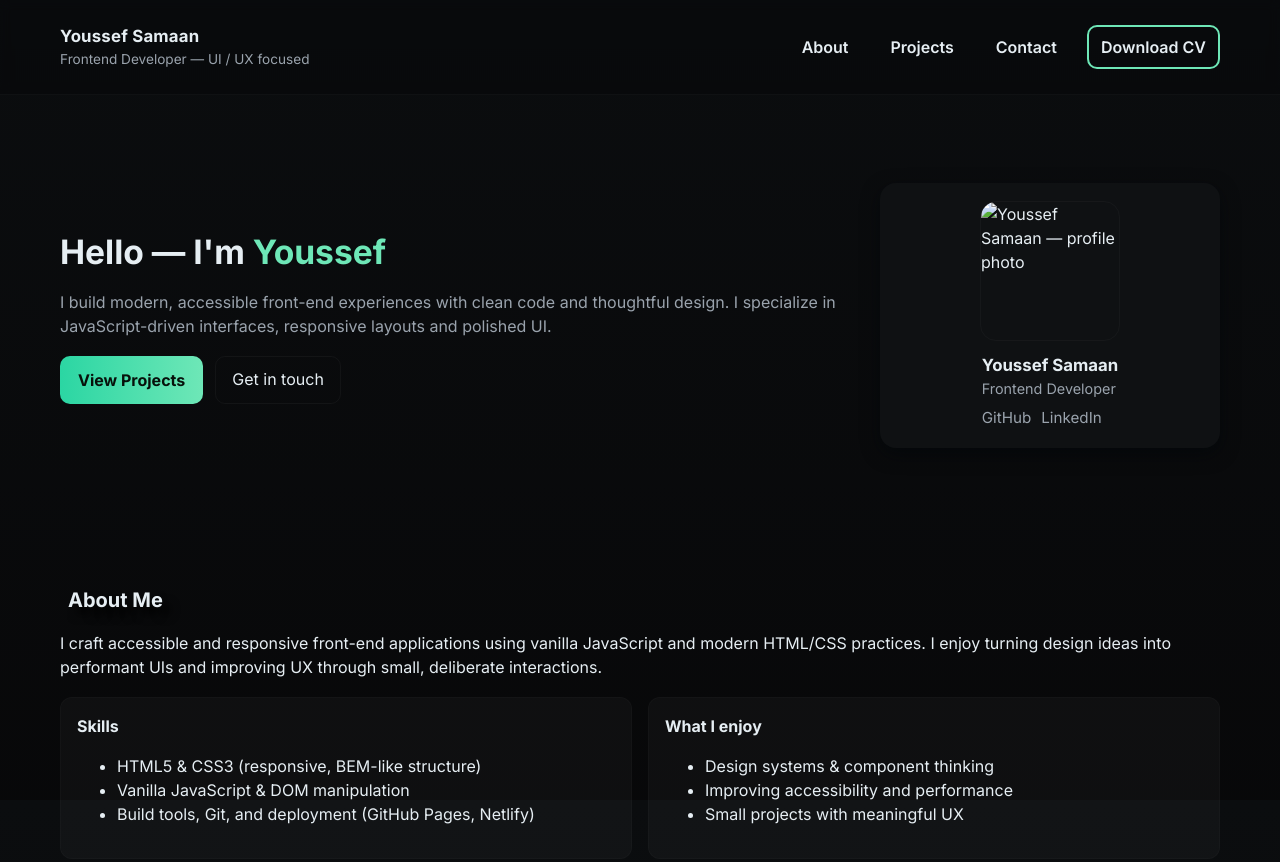
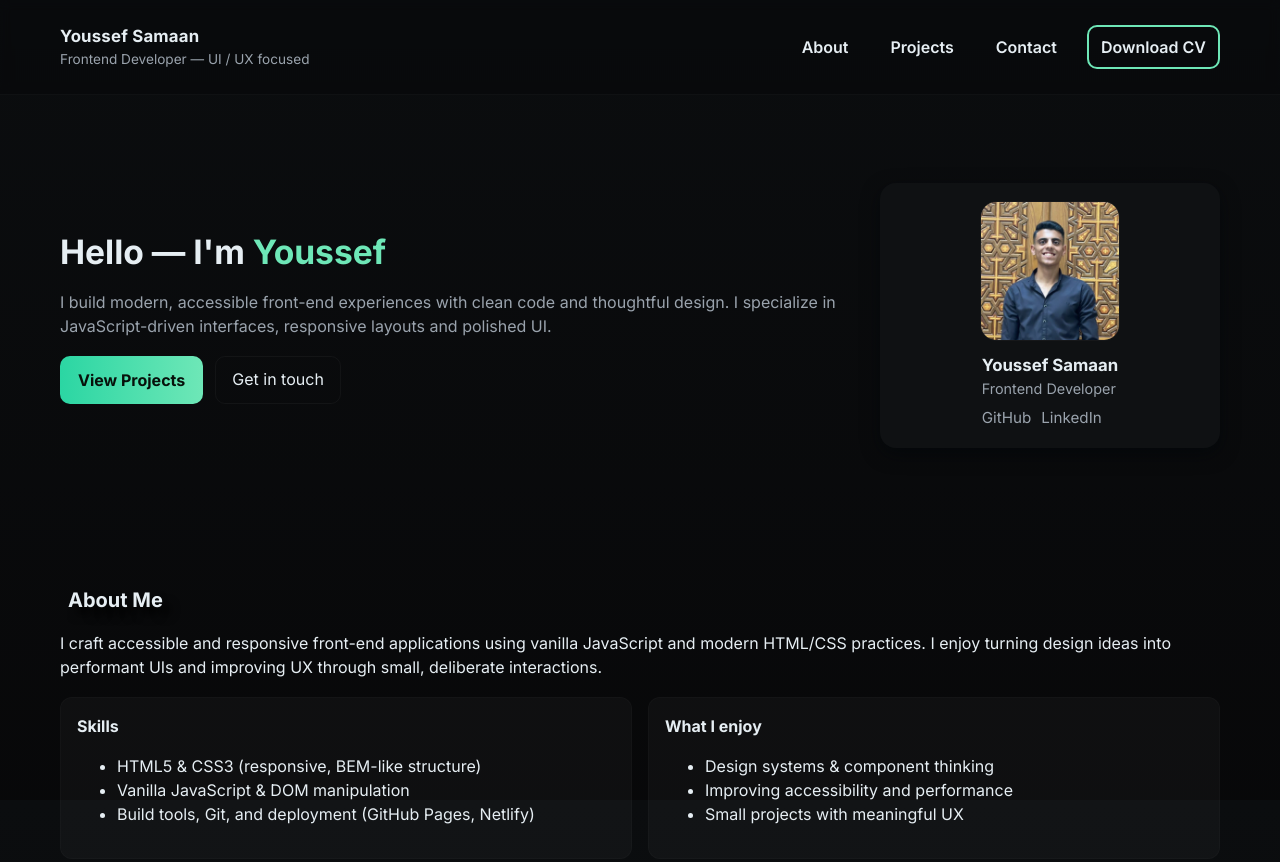
Before and after one commit to Youssef75r7r75r57/protfolio, a plain HTML site: page index.html in a window 1280 px wide. Shown: the top 862 px of the page. Drawn offline with Linux system fonts and the light colour scheme; the site is published under a folder, as on GitHub Pages, so addresses that start at the root find nothing.

Commit message:
edit src  photo

```diff
--- a/index.html
+++ b/index.html
@@ -55,7 +55,7 @@
                 <aside class="profile-card" aria-hidden="false">
                     <div class="avatar-wrap">
                         <!-- Placeholder SVG avatar; replace src with your image (jpg/png) -->
-                        <img id="profile-img" src="/WhatsApp Image 2025-10-31 at 01.07.48_213194dd.jpg"
+                        <img id="profile-img" src="WhatsApp Image 2025-10-31 at 01.07.48_213194dd.jpg"
                             alt="Youssef Samaan — profile photo">
                     </div>
                     <div class="profile-meta">
```
